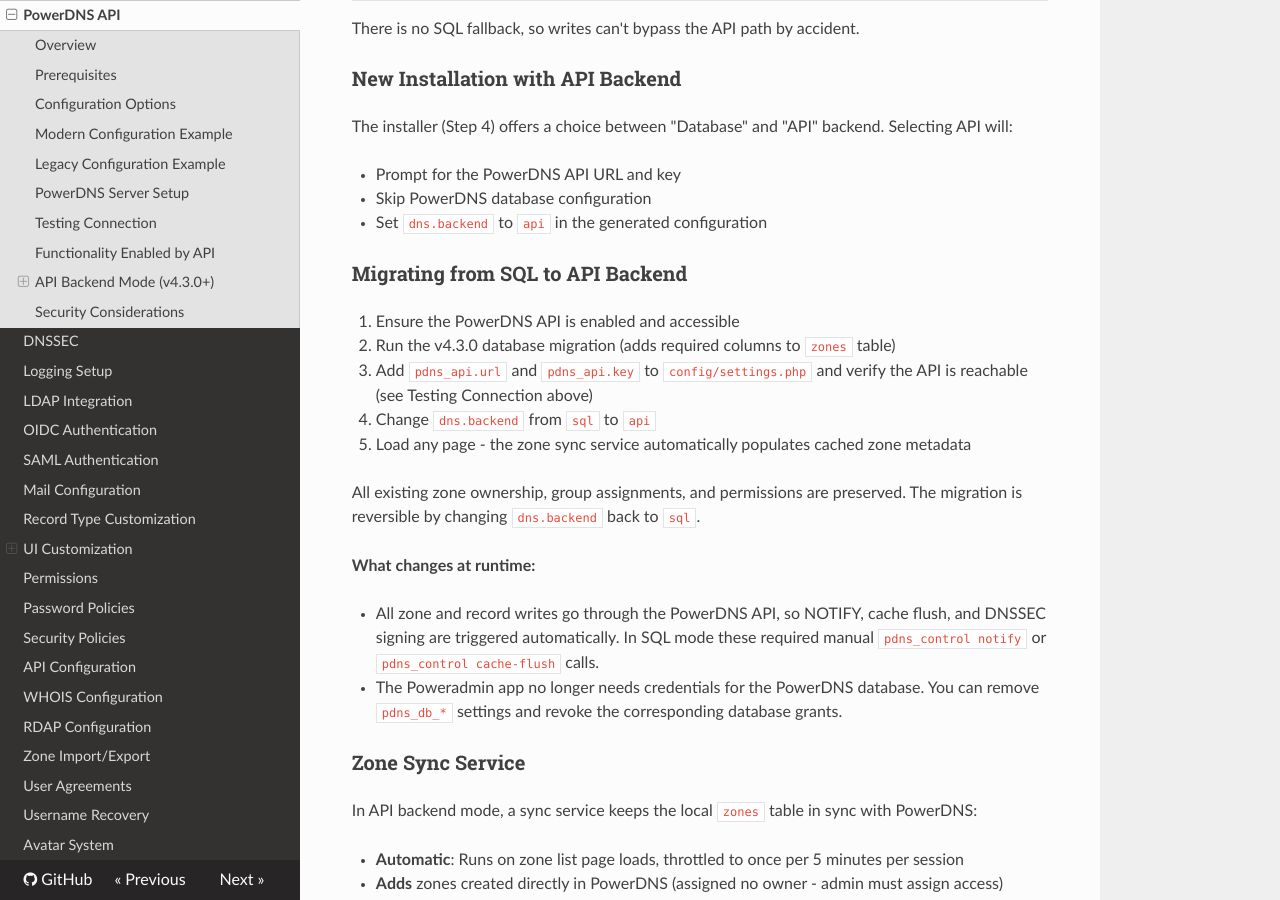
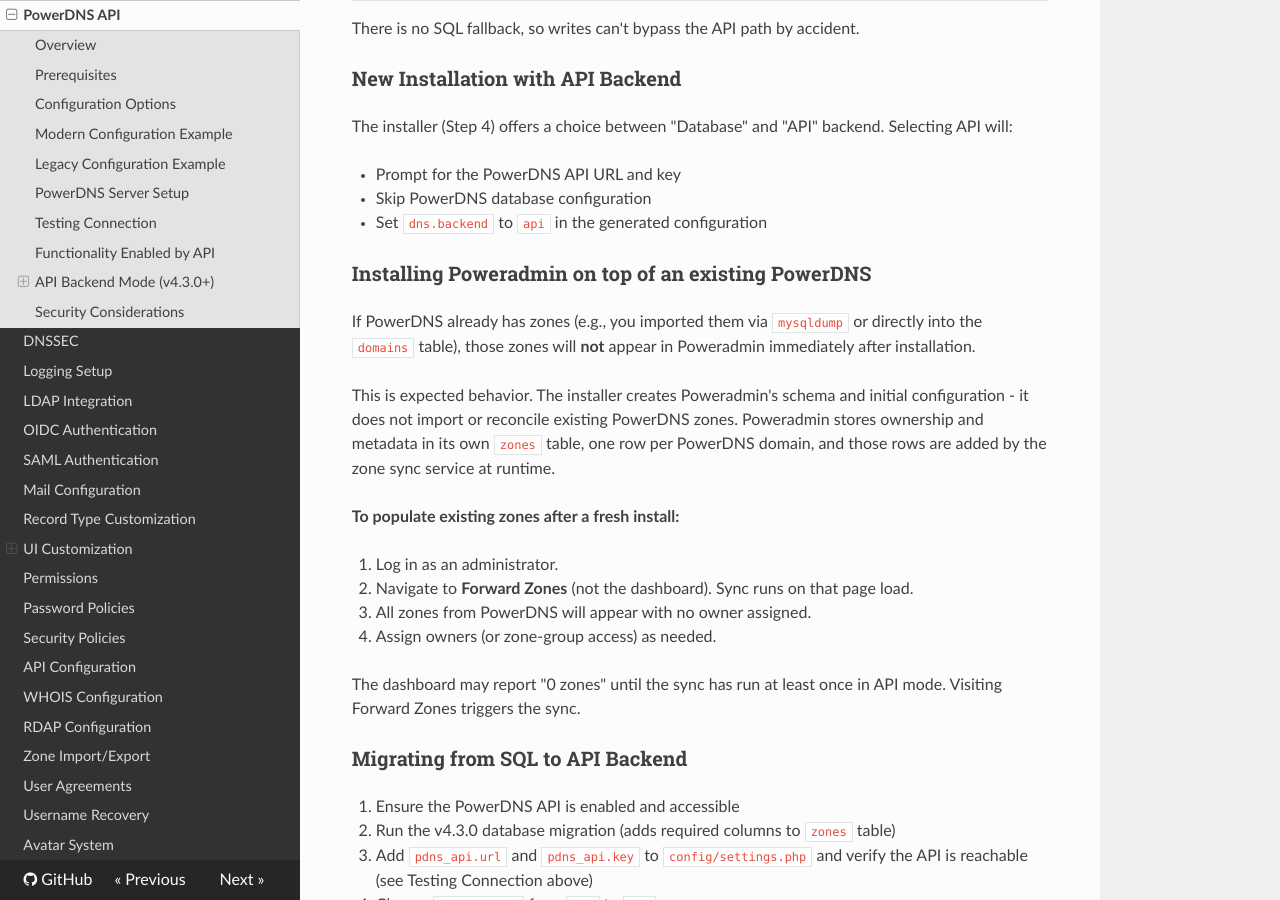
Before and after one commit to poweradmin/poweradmin-docs, an MkDocs documentation site: the page built from docs/configuration/powerdns-api.md, in a window 1280 px wide and 900 px high, scrolled down 3166 px. Built offline with MkDocs 1.6.1, drawn with Linux system fonts in a browser that asks for light colours; nearby versions of some CDN libraries.

Commit message:
docs(api): explain initial sync after install over existing PowerDNS

```diff
--- a/docs/configuration/powerdns-api.md
+++ b/docs/configuration/powerdns-api.md
@@ -151,6 +151,21 @@
 - Skip PowerDNS database configuration
 - Set `dns.backend` to `api` in the generated configuration
 
+### Installing Poweradmin on top of an existing PowerDNS
+
+If PowerDNS already has zones (e.g., you imported them via `mysqldump` or directly into the `domains` table), those zones will **not** appear in Poweradmin immediately after installation.
+
+This is expected behavior. The installer creates Poweradmin's schema and initial configuration - it does not import or reconcile existing PowerDNS zones. Poweradmin stores ownership and metadata in its own `zones` table, one row per PowerDNS domain, and those rows are added by the zone sync service at runtime.
+
+**To populate existing zones after a fresh install:**
+
+1. Log in as an administrator.
+2. Navigate to **Forward Zones** (not the dashboard). Sync runs on that page load.
+3. All zones from PowerDNS will appear with no owner assigned.
+4. Assign owners (or zone-group access) as needed.
+
+The dashboard may report "0 zones" until the sync has run at least once in API mode. Visiting Forward Zones triggers the sync.
+
 ### Migrating from SQL to API Backend
 
 1. Ensure the PowerDNS API is enabled and accessible
```
